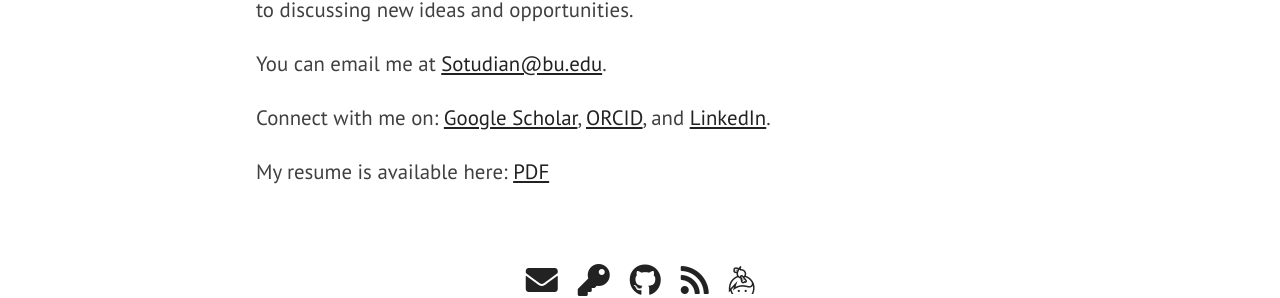
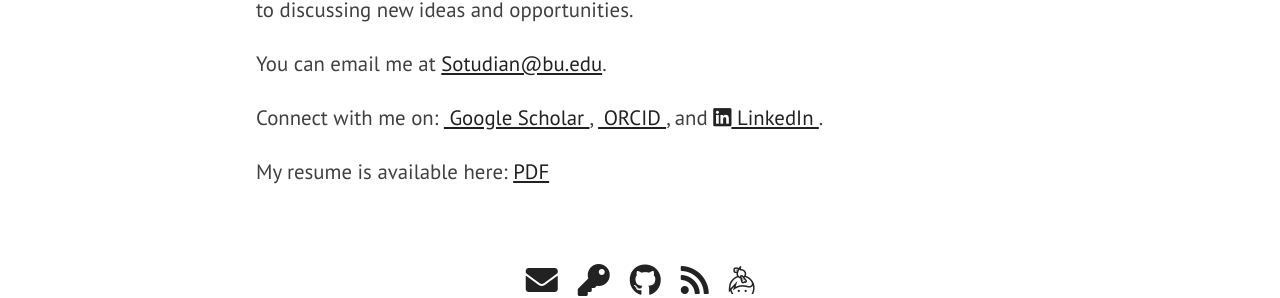
Before and after one commit to sotudian/sotudian.github.io, a Jekyll site: the page built from index.html, in a window 1280 px wide. Shown: the part 5391-5689 px from the top of the page. Built offline with Jekyll 4.4.1, drawn with Linux system fonts in a browser that asks for light colours; nearby versions of some CDN libraries.

Commit message:
Update extra.html

```diff
--- a/_includes/extra.html
+++ b/_includes/extra.html
@@ -12,10 +12,17 @@
 
             <p class="paragraph-text justify-text">
                 Connect with me on:
-                <a href="https://scholar.google.com/citations?user=goBVCAQAAAAJ&hl=en" target="_blank" aria-label="Google Scholar">Google Scholar</a>,
-                <a href="https://orcid.org/0000-0002-5864-6192" target="_blank" aria-label="ORCID">ORCID</a>, and
-                <a href="https://www.linkedin.com/in/sotudian" target="_blank" aria-label="LinkedIn">LinkedIn</a>.
+                <a href="https://scholar.google.com/citations?user=goBVCAQAAAAJ&hl=en" target="_blank" aria-label="Google Scholar">
+                    <i class="fab fa-google-scholar"></i> Google Scholar
+                </a>,
+                <a href="https://orcid.org/0000-0002-5864-6192" target="_blank" aria-label="ORCID">
+                    <i class="fab fa-orcid"></i> ORCID
+                </a>, and
+                <a href="https://www.linkedin.com/in/sotudian" target="_blank" aria-label="LinkedIn">
+                    <i class="fab fa-linkedin"></i> LinkedIn
+                </a>.
             </p>
+
 
 
             <p class="paragraph-text justify-text">
```
